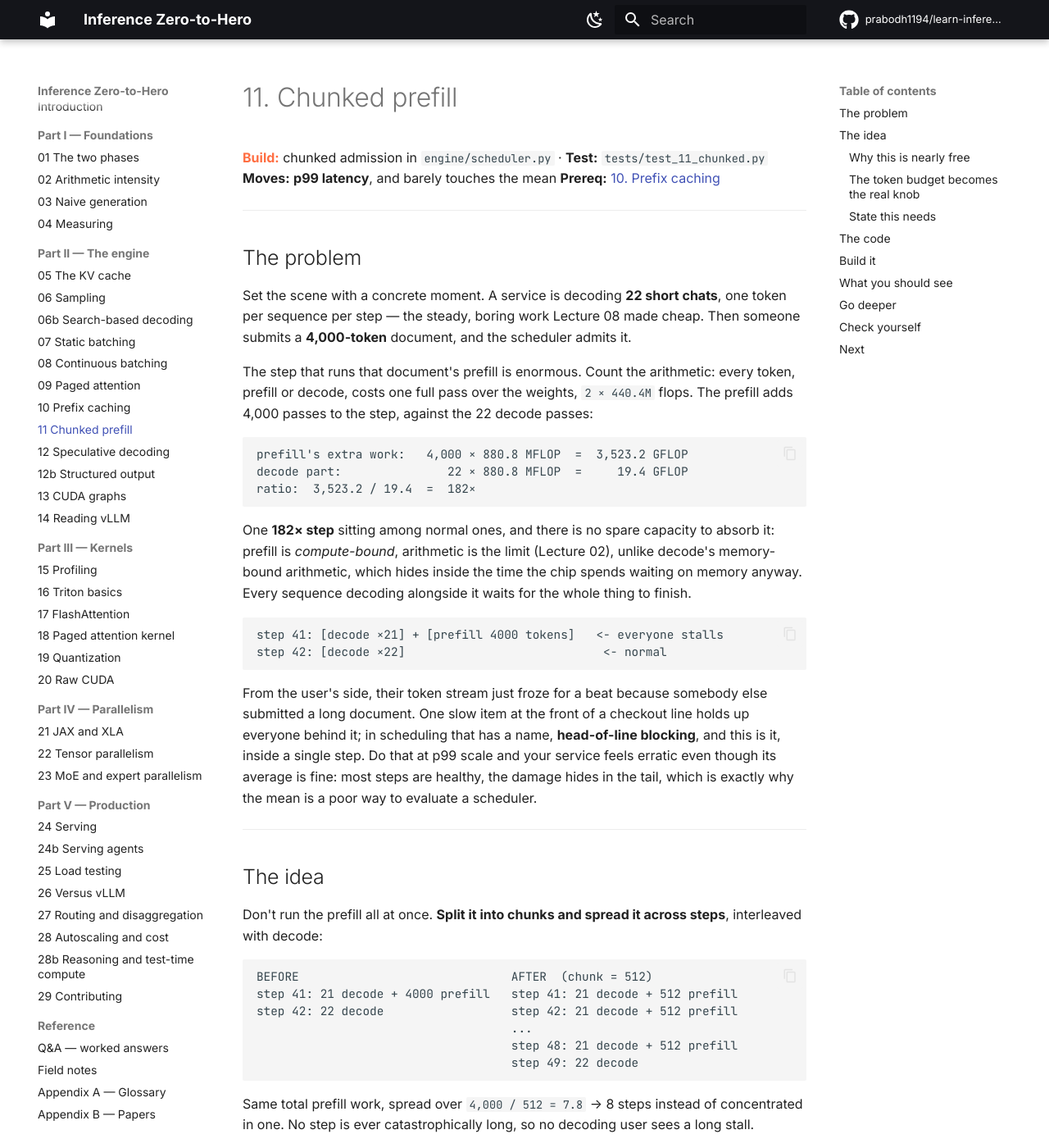
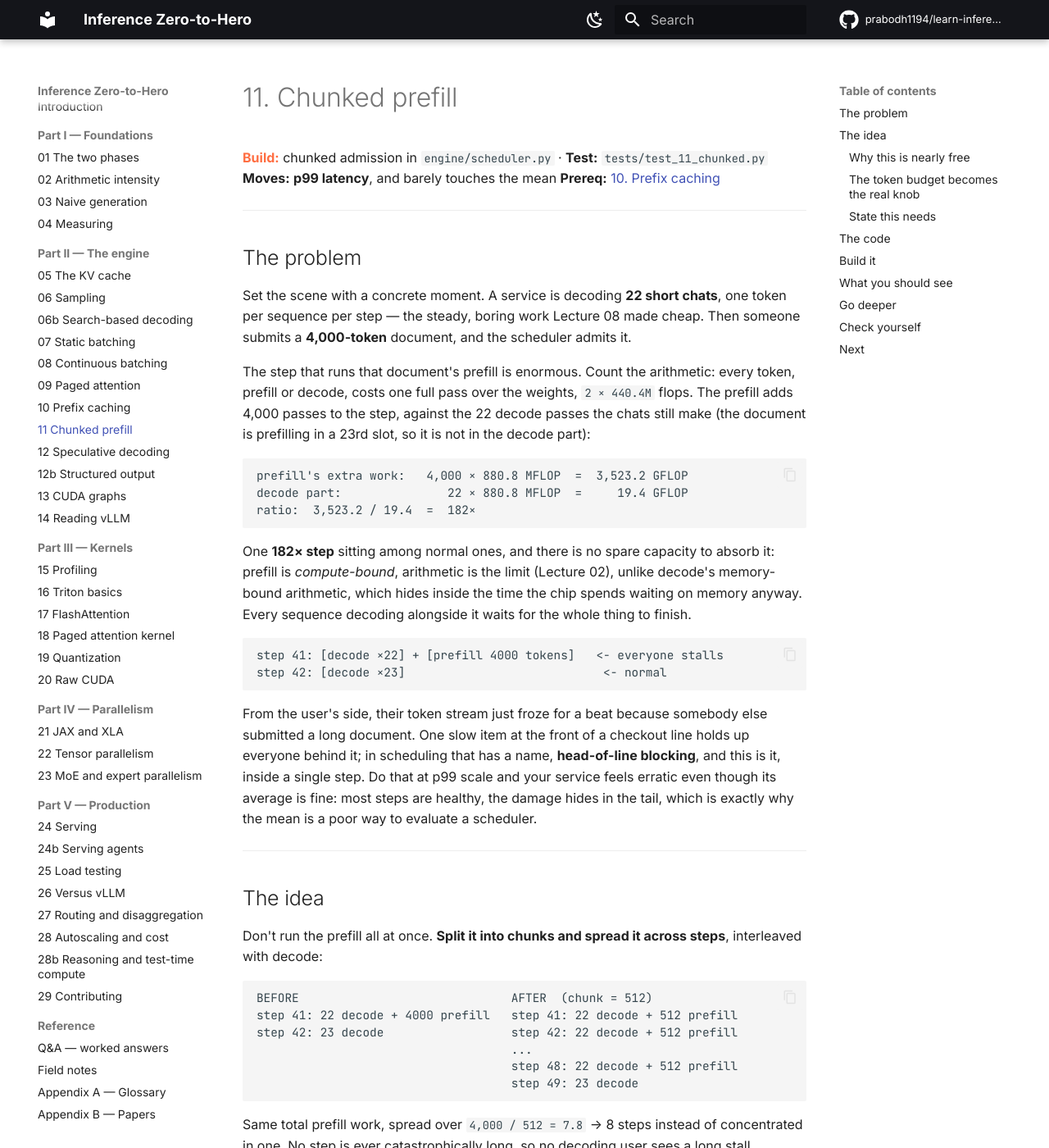
Before and after one commit to prabodh1194/learn-inference, an MkDocs documentation site: the page built from book/11-chunked-prefill.md, in a window 1280 px wide and 1400 px high. Shown: the whole window at 82% size. Built offline with MkDocs 1.6.1 and Material for MkDocs 9.7.7, drawn with Linux system fonts in a browser that asks for light colours; comment, search, counter and statistics services are not loaded.

Commit message:
book: fix L11/L08 prefill scenario -- 22 chats decode, document is a 23rd sequence
The document is admitted INTO the batch (23 sequences), not in place of a chat,
so during the prefill step all 22 chats still decode. Decode part = 22 -> 182x;
step diagram [decode x22] + [prefill 4000 tokens] -> [decode x23]. Removes the
21/22 inconsistency.

````diff
--- a/book/11-chunked-prefill.md
+++ b/book/11-chunked-prefill.md
@@ -15,7 +15,8 @@ Then someone submits a **4,000-token** document, and the scheduler admits it.
 The step that runs that document's prefill is enormous. Count the arithmetic:
 every token, prefill or decode, costs one full pass over the weights,
 `2 × 440.4M` flops. The prefill adds 4,000 passes to the step, against the 22
-decode passes:
+decode passes the chats still make (the document is prefilling in a 23rd slot,
+so it is not in the decode part):
 
 ```
 prefill's extra work:   4,000 × 880.8 MFLOP  =  3,523.2 GFLOP
@@ -30,8 +31,8 @@ spends waiting on memory anyway. Every sequence decoding alongside it waits for
 the whole thing to finish.
 
 ```
-step 41: [decode ×21] + [prefill 4000 tokens]   <- everyone stalls
-step 42: [decode ×22]                            <- normal
+step 41: [decode ×22] + [prefill 4000 tokens]   <- everyone stalls
+step 42: [decode ×23]                            <- normal
 ```
 
 From the user's side, their token stream just froze for a beat because somebody
@@ -51,11 +52,11 @@ steps**, interleaved with decode:
 
 ```
 BEFORE                              AFTER  (chunk = 512)
-step 41: 21 decode + 4000 prefill   step 41: 21 decode + 512 prefill
-step 42: 22 decode                  step 42: 21 decode + 512 prefill
+step 41: 22 decode + 4000 prefill   step 41: 22 decode + 512 prefill
+step 42: 23 decode                  step 42: 22 decode + 512 prefill
                                     ...
-                                    step 48: 21 decode + 512 prefill
-                                    step 49: 22 decode
+                                    step 48: 22 decode + 512 prefill
+                                    step 49: 23 decode
 ```
 
 Same total prefill work, spread over `4,000 / 512 = 7.8` → 8 steps instead of
````
